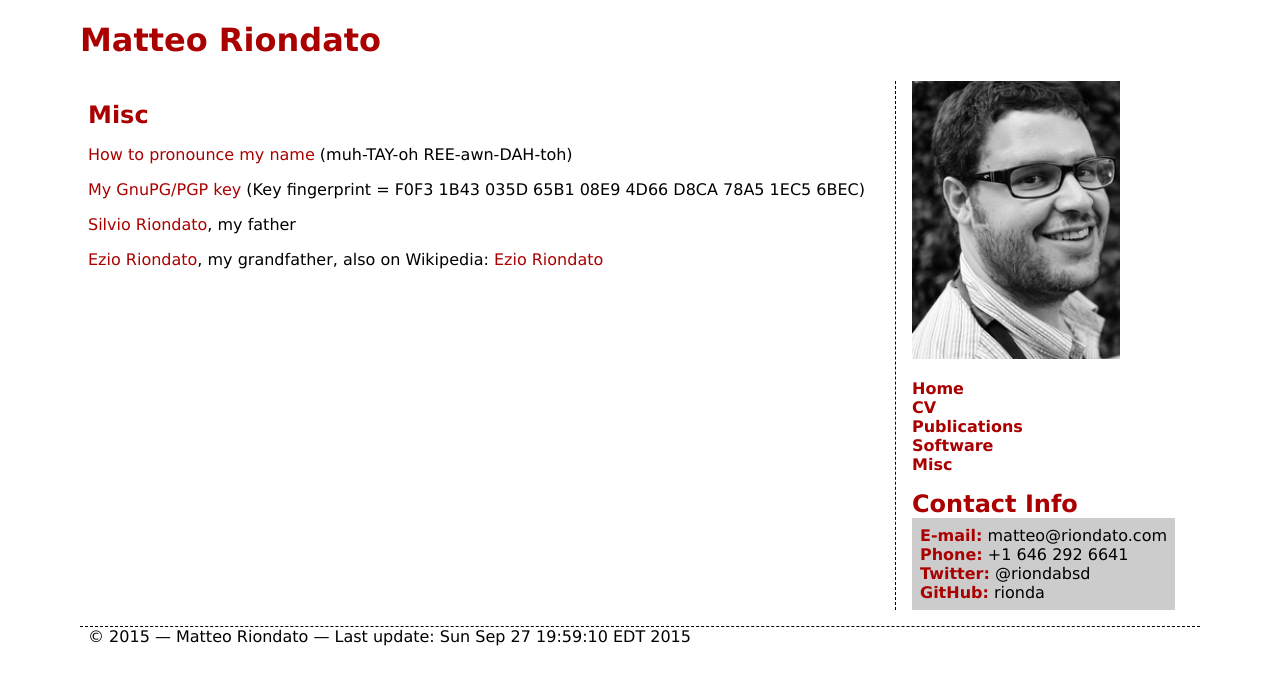
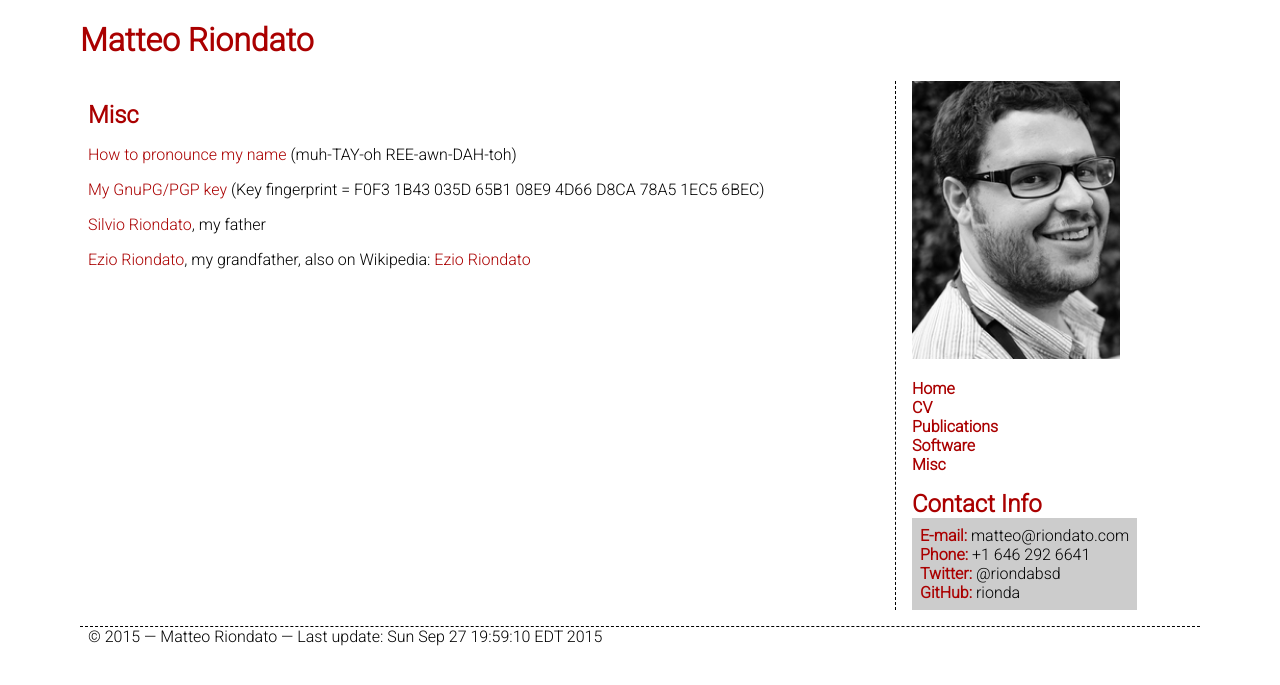
Before and after one commit to rionda/rionda.to, a PHP site: page /misc.php in a window 1280 px wide. Shown: the top 685 px of the page. Run offline with PHP 8.4, Linux system fonts and the light colour scheme.

Commit message:
Use Roboto 300 font

```diff
--- a/header.html
+++ b/header.html
@@ -2,6 +2,7 @@
  <!-- vim: set ts=2 sw=2 tw=79: -->
 <html xmlns="http://www.w3.org/1999/xhtml" xml:lang="en" lang="en">
 <head>
+	<link href='https://fonts.googleapis.com/css?family=Roboto:300' rel='stylesheet' type='text/css'>
 	<meta http-equiv="Content-Type" content="text/html;charset=utf-8" />
 	<meta name="author" content="Matteo Riondato" />
 	<meta name="description" content="Home Page of Matteo Riondato, Ph.D.,
--- a/style.css
+++ b/style.css
@@ -1,6 +1,6 @@
 @charset "utf-8";
 body {
-	font: 100% Verdana, Arial, Helvetica, sans-serif;
+	font-family: 'Roboto', sans-serif;
 	background: #FFFFFF;
 	color: #000000;
 }
```
